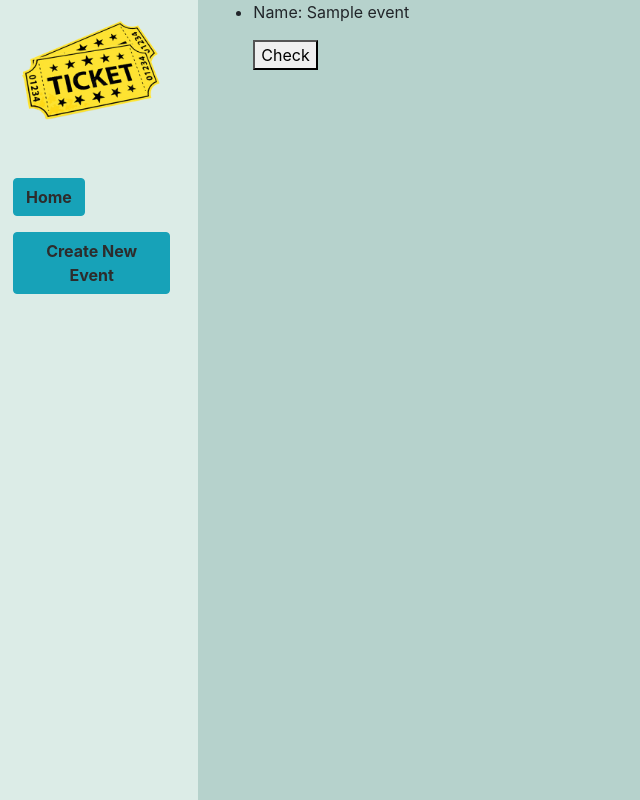
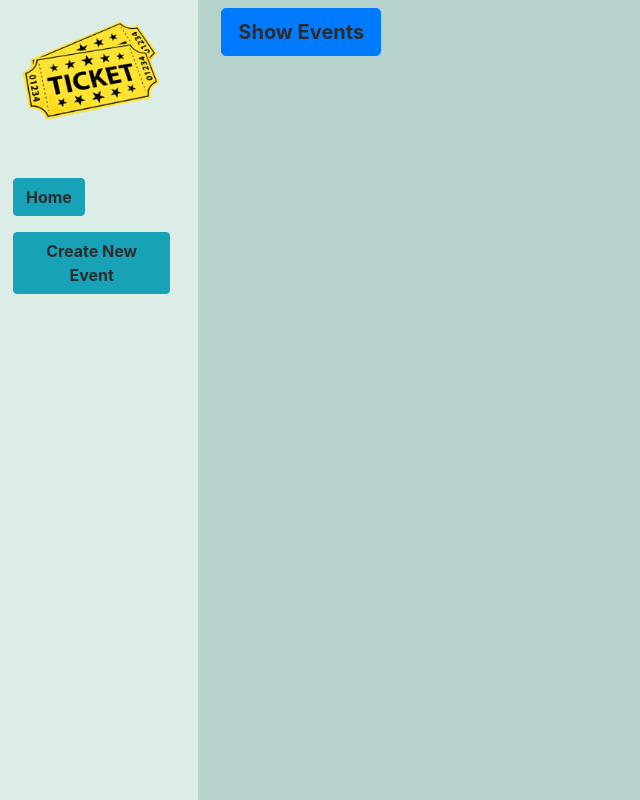
Before and after one commit to RicksonTurra/Nova, a Django app: page / in a window 1280 px wide. Shown: the whole page, without its empty margins (0-640 px from the left). Run offline with Django 3.2, Linux system fonts and the light colour scheme; tables that the repository leaves empty hold one stand-in row (values such as "Sample post"); some libraries are stand-ins or nearby versions.

Commit message:
Updated view index to show a button that shows all events

```diff
--- a/nova_project/nova_app/templates/nova_app/index.html
+++ b/nova_project/nova_app/templates/nova_app/index.html
@@ -6,18 +6,9 @@
 {% endblock %}
 
 {% block body %}
-    {% for token in tokens %}
         <div>
-            <form id="check_event" action="{% url 'nova_app:event' token.ticket_token %}" method="get">
-                {% for each in events %}
-                    <ul>
-                        <li><p>Name: {{each.name_field}}</p></li>
-                        <button type="submit">Check</button>
-                    </ul>
-                {% endfor %}
-            </form>
+            <button class="btn btn-primary btn-lg" type="submit">Show Events</button>
         </div>
-    {% endfor %}
 {% endblock %}
 
 {% block script %}
--- a/nova_project/nova_app/views.py
+++ b/nova_project/nova_app/views.py
@@ -7,15 +7,8 @@ from .forms import EventForm
 
 
 def index(request):
-    event = Events.objects.all()
-    token = Tickets.objects.all()
-    for each in token:
-        print(each.ticket_token)
 
-    return render(request, "nova_app/index.html", {
-        'events': event,
-        'tokens': token,
-    })
+    return render(request, "nova_app/index.html")
 
 def create(request):
     if request.method == "POST":
@@ -39,8 +32,7 @@ def create(request):
                 token = str(id_event) + "-" + str(each+1)
                 event_token = Tickets(ticket_redeem = False, ticket_token = token, event = event_from_table)
                 event_token.save()
-                last_ticket = Tickets.objects.all().last().ticket_token
-                print(last_ticket)
+
 
             return HttpResponseRedirect(reverse("nova_app:index"))
     else:
@@ -53,4 +45,10 @@ def create(request):
     })
 
 def check(request, ticketIdentifier):
-    pass
+    event = Tickets.objects.get(ticket_token = ticketIdentifier)
+    event_name = event.event
+    print(event_name)
+
+    return render(request, "nova_app/event.html", {
+        'event_itself':event_name
+    })
```
